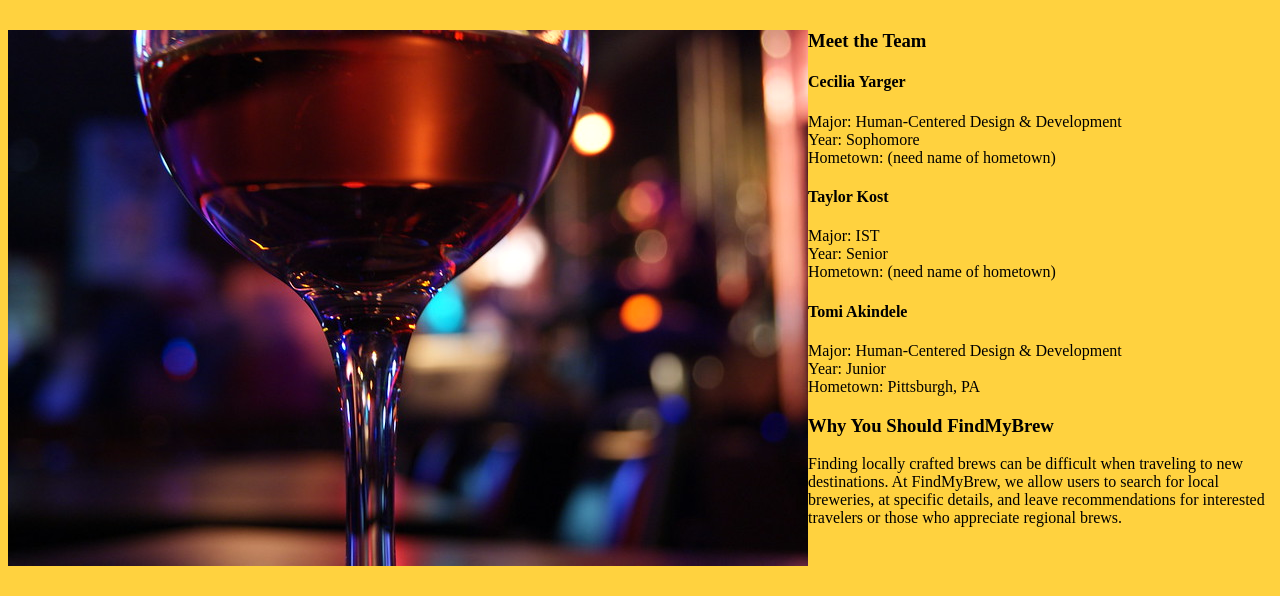
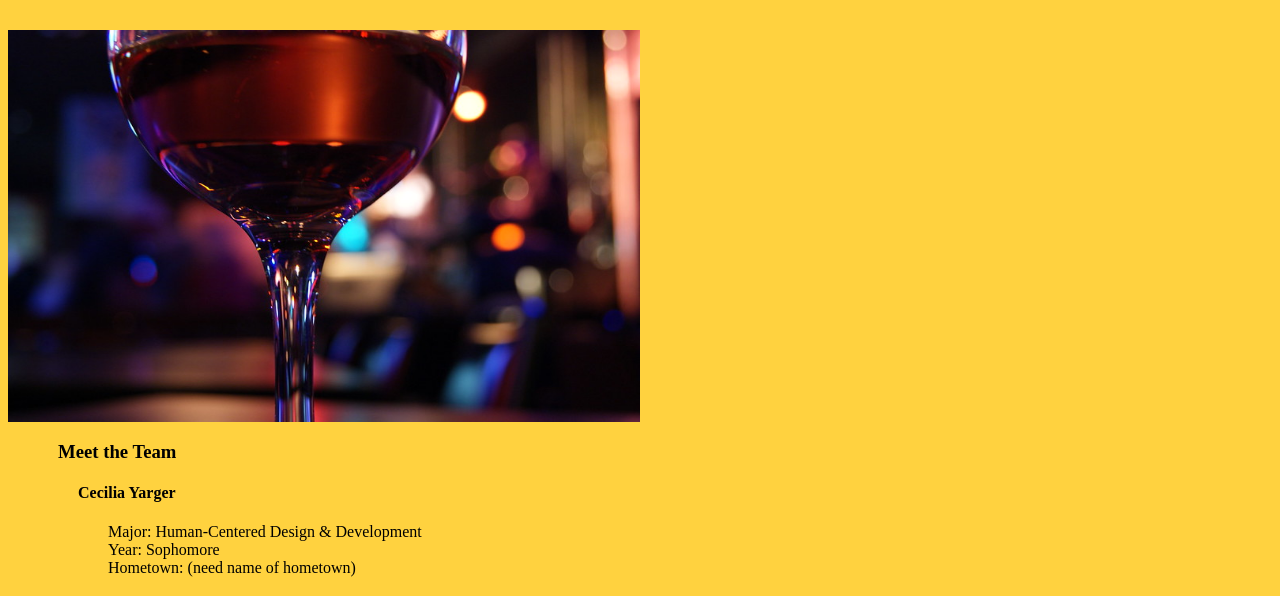
Before and after one commit to iWillChangeMyNameLater/theFridge, a website: page public/about-us.html in a window 1280 px wide. Shown: the part 200-796 px from the top of the page. Drawn offline with Linux system fonts and the light colour scheme.

Commit message:
about-us image edit

```diff
--- a/public/stylesheets/about-us.css
+++ b/public/stylesheets/about-us.css
@@ -74,7 +74,7 @@ p{
 }
 
 img{
-    float: left;
-    width: auto;
-    height: auto;
+    /*float: left;*/
+    width: 50%;
+    height: 50%;
 }
--- a/public/stylesheets/not-21.css
+++ b/public/stylesheets/not-21.css
@@ -15,6 +15,5 @@ body{
 }
 
 p{
-    text-align: center;
     font-size: 180%;
 }
```
